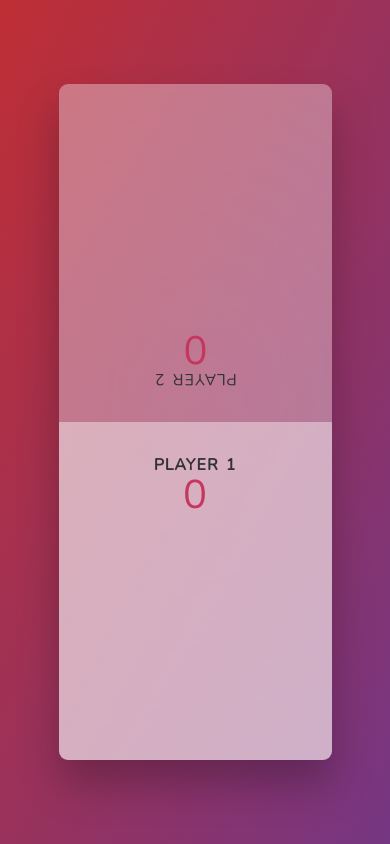
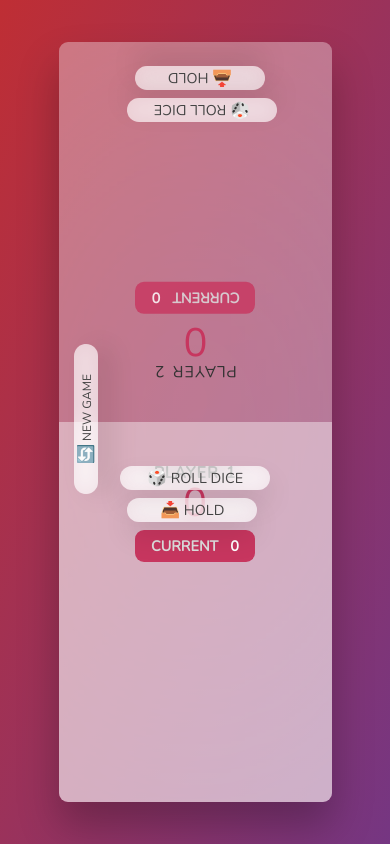
Before and after one commit to MohitSinghChauhan/RollingDiceGame, a plain HTML site: page index.html in a window 390 px wide. Drawn offline with nearby package versions, Linux system fonts and the light colour scheme.

Commit message:
feat: mobile friendly UI created

```diff
--- a/css/style.css
+++ b/css/style.css
@@ -237,36 +237,105 @@ main {
   main {
     flex-direction: column-reverse;
     width: 70%;
-    height: 80%;
+    height: 90%;
   }
 
   .player {
     /* transform: scaleY(-1); */
-    height: 40%;
-    padding: 4rem;
+    height: 50%;
+    padding: 5rem;
     font-weight: bold;
   }
 
-  .name{
+  .name {
     margin-bottom: -1rem;
   }
 
-  .score{
+  .score {
     margin-bottom: 0;
     font-size: 40px;
   }
 
-  .player--1{
+  .player--1 {
     transform: scaleY(-1) scaleX(-1);
-
   }
 
-  .name{
+  .name {
     font-size: 2rem;
   }
 
-  button, .current{
+  .current {
+    width: 120px;
+    padding: 0.75rem;
+  }
+  .current-score,
+  .current-label {
+    font-size: 1.8rem;
+    margin-bottom: 0;
+    display: inline;
+    padding: 5px;
+  }
+
+  button {
     display: none;
   }
 
+  .btn--new {
+    display: block;
+    font-size: 1.5rem;
+    transform: rotate(270deg);
+    top: 48%;
+    left: -6rem;
+  }
+
+  .btn::first-letter {
+    font-size: 2rem;
+    /* display: inline-block; */
+    margin-right: 0rem;
+  }
+
+  .btn {
+    width: 150px;
+    font-size: 1.rem;
+    padding: 1px 0px;
+    /* height: 32px; */
+  }
+
+  .btn--new:active {
+    transform: translateX(3px) rotate(270deg);
+  }
+
+  .btn--roll.player--0 {
+    display: block;
+    top: 53rem;
+  }
+  .btn--roll.player--1 {
+    display: block;
+    top: 7rem;
+    left: 25%;
+  }
+  .btn--roll.player--1:active {
+    transform: rotate(180deg) translateY(3px);
+  }
+
+  .btn--hold.player--0 {
+    display: block;
+    width: 130px;
+    top: 57rem;
+    left: 49%;
+  }
+  .btn--hold.player--1 {
+    display: block;
+    width: 130px;
+    top: 57rem;
+    left: 28%;
+    top: 3rem;
+  }
+
+  .dice {
+    width: 50px;
+    height: 50px;
+    top: 45%;
+    left: 50%;
+  }
 }
--- a/index.html
+++ b/index.html
@@ -52,8 +52,10 @@
 
     <img src="/assets/images/dice-6.png" alt="Playing dice" class="dice" />
     <button class="btn btn--new">🔄 New game</button>
-    <button class="btn btn--roll">🎲 Roll dice</button>
-    <button class="btn btn--hold">📥 Hold</button>
+    <button class="btn btn--roll player--0">🎲 Roll dice</button>
+    <button class="btn btn--hold player--0">📥 Hold</button>
+    <button class="btn btn--roll player--1">🎲 Roll dice</button>
+    <button class="btn btn--hold player--1">📥 Hold</button>
   </main>
   <script src="js/script.js"></script>
 </body>
```
